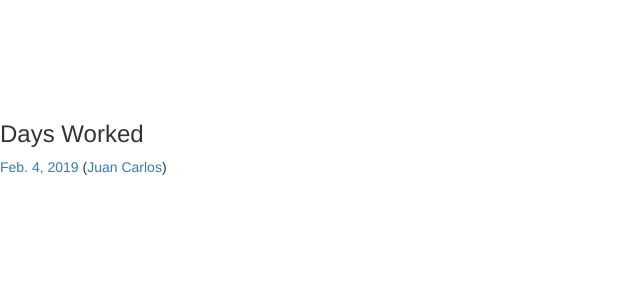
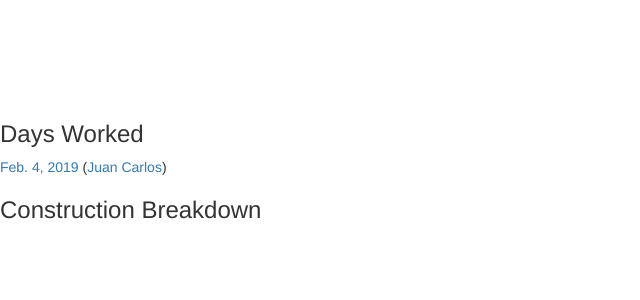
Before and after one commit to newbusox/expensetracker, a Django app: page /project/81-shepard/ in a window 1280 px wide. Shown: the part 299-599 px from the top of the page, without its empty margins (0-640 px from the left). Run offline with Django 3.2, Linux system fonts and the light colour scheme; data comes from the database, SQL or seed files in the repository; data that the repository does not hold is empty; some libraries are stand-ins or nearby versions.

Commit message:
construction division tracking

```diff
--- a/expenses/templates/project_detail.html
+++ b/expenses/templates/project_detail.html
@@ -62,9 +62,10 @@
         </div>
     {% endfor %}
     {% endif %}
-
-        </div>
-    </div>
+    <h3>Construction Breakdown</h3>
+    {% for division_type, value in construction_divisions.items %}
+        <p>{{ division_type }}: {{ value.days }} days ({% for day in value.work_days %}<a href="{%url 'workday_detail' slug=day.slug %}">{{ day.date }}</a> {% endfor %}) | Total Labor Spend: {{ value.labor_spend }}</p>
+    {% endfor %}
 
 {% endif %}
 </body>
--- a/expenses/views.py
+++ b/expenses/views.py
@@ -5,23 +5,30 @@ from django.shortcuts import render
 from django.http import HttpResponse, Http404
 from django.template import loader
 
-from expenses.models import Project, Client, Employee, WorkDay
+from expenses.models import Project, Client, Employee, WorkDay, ConstructionDivision
+
+#work_day is not a queryset
+def calculate_labor_spend_per_work_day(work_day):
+    total_labor_spend = 0
+    employees = work_day.employee.all()
+    salary_adjustments = work_day.employee_salary_adjustment.all()
+    for employee in employees:
+        # if there is a salary adjust in the day, see if it matches the employee we're on
+        # if so, adjust total labor spend by that amount; if not, just add in base salary
+        try:
+            salary_adjustment = salary_adjustments.get(employee_id=employee.id)
+            total_labor_spend += employee.base_salary + int(salary_adjustment.amount)
+        except:
+            total_labor_spend += employee.base_salary
+
+    return total_labor_spend
 
 #work_days must be queryset
 def calculate_labor_spend(work_days):
     total_labor_spend = 0
 
     for work_day in work_days:
-        employees = work_day.employee.all()
-        salary_adjustments = work_day.employee_salary_adjustment.all()
-        for employee in employees:
-            # if there is a salary adjust in the day, see if it matches the employee we're on
-            # if so, adjust total labor spend by that amount; if not, just add in base salary
-            try:
-                salary_adjustment = salary_adjustments.get(employee_id=employee.id)
-                total_labor_spend += employee.base_salary + int(salary_adjustment.amount)
-            except:
-                total_labor_spend += employee.base_salary
+        total_labor_spend += calculate_labor_spend_per_work_day(work_day)
 
     return total_labor_spend
 
@@ -30,13 +37,35 @@ def calculate_total_labor_spend_per_project(project):
     return calculate_labor_spend(work_days)
 
 def calculate_daily_labor_spend_per_project(work_day):
-    #check if queryset or object, if not queryset, get a queryset by .filter
+    total_labor_spend = 0
+    #check if queryset or object, if not queryset do per work day fucntino, else do queryset function
     if isinstance(work_day, QuerySet):
-        pass
+        total_labor_spend = calculate_labor_spend(work_day)
     else:
-        work_day = WorkDay.objects.filter(id=work_day.id)
+        total_labor_spend = calculate_labor_spend_per_work_day(work_day)
 
-    return calculate_labor_spend(work_day)
+    return total_labor_spend
+
+def get_construction_divisions(work_days):
+    construction_breakdown = {}
+
+    for work_day in work_days:
+        construction_division = ConstructionDivision.objects.filter(workday=work_day)
+        for breakdown in construction_division:
+            key = breakdown.get_division_choice_display()
+            try:
+                construction_breakdown[key]
+            except:
+                construction_breakdown[key] = {}
+                construction_breakdown[key]['days'] = 0
+                construction_breakdown[key]['work_days'] = []
+                construction_breakdown[key]['labor_spend'] = 0
+            construction_breakdown[key]['days'] += 1
+            construction_breakdown[key]['work_days'].append(work_day)
+            construction_breakdown[key]['labor_spend'] += calculate_labor_spend_per_work_day(work_day)
+
+    return construction_breakdown
+
 
 def index(request):
     projects = Project.objects.all()
@@ -52,7 +81,6 @@ def index(request):
     }
     return HttpResponse(template.render(context, request))
 
-
 def project_detail(request, slug):
     project = Project.objects.get(slug=slug)
 
@@ -60,10 +88,13 @@ def project_detail(request, slug):
 
     days_worked = project.workday_set.all().order_by('date')
 
+    construction_divisions = get_construction_divisions(days_worked)
+
     template = loader.get_template('project_detail.html')
     context = {
             'project': project,
             'days_worked': days_worked,
+            'construction_divisions': construction_divisions,
     }
     return HttpResponse(template.render(context, request))
 
```
Lines whose indentation alone changed are shown as unchanged.
